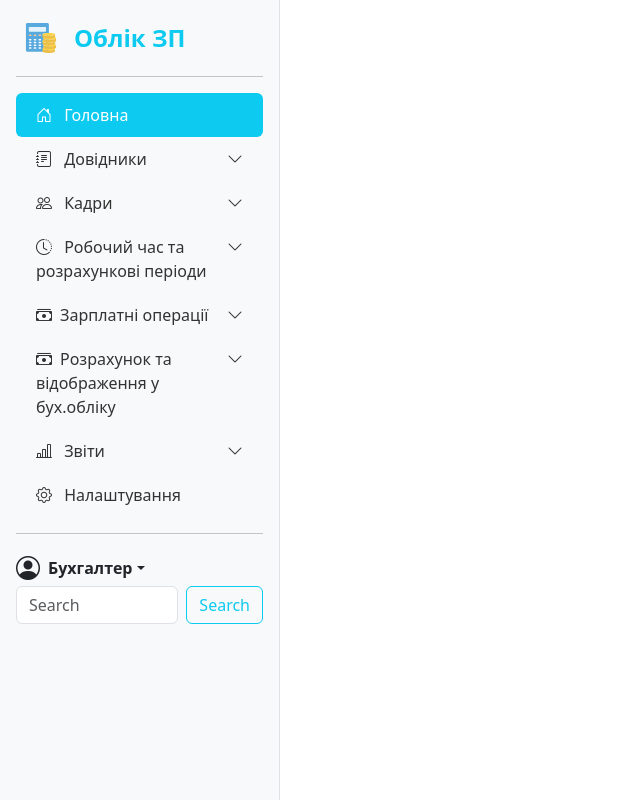
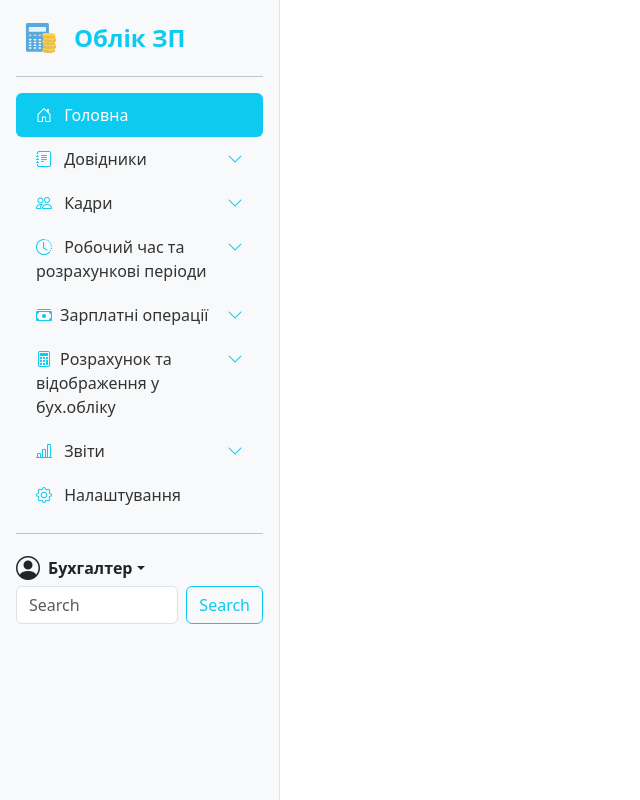
Before and after one commit to yanahlazkova/salary_accounting, a Django app: template templates/base.html in a window 1280 px wide. Shown: the whole page, without its empty margins (0-640 px from the left). Run offline with Django 5.2, Linux system fonts and the light colour scheme; the template is opened without the code that fills it, so the values that code supplies are empty; parts of the project's set-up code (start-up, migrations or seed data) failed here and were passed over.

Commit message:
розділ Налаштування

```diff
--- a/salary_accounting/settings.py
+++ b/salary_accounting/settings.py
@@ -40,6 +40,7 @@ INSTALLED_APPS = [
     'home.apps.HomeConfig',
     'persons.apps.PersonsConfig',
     'directories.apps.DirectoriesConfig',
+    'settings.apps.SettingsConfig',
 ]
 
 MIDDLEWARE = [
--- a/salary_accounting/urls.py
+++ b/salary_accounting/urls.py
@@ -20,5 +20,7 @@ from django.urls import path, include
 urlpatterns = [
     path('', include('home.urls')),
     path('personnel', include('persons.urls')),
+    # path('directories', include('directories.urls')),
+    path('settings/', include('settings.urls')),
     path('admin/', admin.site.urls),
 ]
--- a/templates/base.html
+++ b/templates/base.html
@@ -66,6 +66,7 @@
         .bi-chevron-down { transition: transform 0.3s; }
     </style>
 </head>
+
 <body>
 <div class="d-flex">
     <nav id="sidebar" class="d-flex flex-column p-3">
@@ -84,8 +85,8 @@
             </li>
             <li class="nav-item">
                 <a class="nav-link d-flex justify-content-between" data-bs-toggle="collapse" href="#menuDirectories">
-                    <span><i class="bi bi-journal-text me-2"></i> Довідники</span>
-                    <i class="bi bi-chevron-down"></i>
+                    <span><i class="bi bi-journal-text me-2 text-info"></i> Довідники</span>
+                    <i class="bi bi-chevron-down text-info"></i>
                 </a>
                 <ul class="collapse collapse-submenu" id="menuDirectories">
                     <li><a href="#" class="nav-link small">Класифікатори посад</a></li>
@@ -95,8 +96,8 @@
             </li>
             <li class="nav-item">
                 <a class="nav-link d-flex justify-content-between" data-bs-toggle="collapse" href="#menuStaff">
-                    <span><i class="bi bi-people me-2"></i> Кадри</span>
-                    <i class="bi bi-chevron-down"></i>
+                    <span><i class="bi bi-people me-2 text-info"></i> Кадри</span>
+                    <i class="bi bi-chevron-down text-info"></i>
                 </a>
                 <ul class="collapse collapse-submenu" id="menuStaff">
                     <li><a href="#" class="nav-link small">Накази</a></li>
@@ -106,9 +107,9 @@
             </li>
             <li class="nav-item">
                 <a class="nav-link d-flex justify-content-between" data-bs-toggle="collapse" href="#menuTime">
-                    <span><i class="bi bi-clock-history me-2"></i> Робочий час та розрахункові
+                    <span><i class="bi bi-clock-history me-2 text-info"></i> Робочий час та розрахункові
                     періоди</span>
-                    <i class="bi bi-chevron-down"></i>
+                    <i class="bi bi-chevron-down text-info"></i>
                 </a>
                 <ul class="collapse collapse-submenu" id="menuTime">
                     <li><a class="nav-link small" href="#">Розрахунковий період ЗП</a></li>
@@ -118,8 +119,8 @@
             </li>
             <li class="nav-item">
                 <a class="nav-link d-flex justify-content-between" data-bs-toggle="collapse" href="#menuOperations">
-                    <span><i class="bi bi-cash-stack me-2"></i>Зарплатні операції</span>
-                    <i class="bi bi-chevron-down"></i>
+                    <span><i class="bi bi-cash-stack me-2 text-info"></i>Зарплатні операції</span>
+                    <i class="bi bi-chevron-down text-info"></i>
                 </a>
                 <ul class="collapse collapse-submenu navbar-nav-scroll" id="menuOperations"
                     style="--bs-scroll-height: 60%;">
@@ -142,9 +143,9 @@
             <li class="nav-item">
                 <a class="nav-link d-flex justify-content-between" data-bs-toggle="collapse" href="#menuCalculations">
 
-                    <span><i class="bi bi-cash-stack me-2"></i>Розрахунок та відображення у
+                    <span><i class="bi bi-calculator me-2 text-info"></i>Розрахунок та відображення у
                     бух.обліку</span>
-                    <i class="bi bi-chevron-down"></i>
+                    <i class="bi bi-chevron-down text-info"></i>
                 </a>
                 <ul class="collapse collapse-submenu" id="menuCalculations">
                     <li><a href="#" class="nav-link small">Нарахування зарплати та утримань </a></li>
@@ -155,15 +156,15 @@
             </li>
             <li class="nav-item">
                 <a class="nav-link d-flex justify-content-between" data-bs-toggle="collapse" href="#menuOrders">
-                    <span><i class="bi bi-bar-chart-line me-2"></i> Звіти</span>
-                    <i class="bi bi-chevron-down"></i>
+                    <span><i class="bi bi-bar-chart-line me-2 text-info"></i> Звіти</span>
+                    <i class="bi bi-chevron-down text-info"></i>
                 </a>
                 <ul class="collapse collapse-submenu" id="menuOrders">
                     <li><a href="#" class="nav-link small">Зведена РПВ</a></li>
                     <li><a href="#" class="nav-link small">Аналітичний звіт нарахувань ПДФО, ВЗ та ЄСВ</a></li>
                 </ul>
             </li>
-            <li><a href="#" class="nav-link"><i class="bi bi-gear me-2"></i> Налаштування</a></li>
+            <li><a href="{% url 'settings' %}" class="nav-link"><i class="bi bi-gear me-2 text-info"></i> Налаштування</a></li>
             <li>
                 <hr>
                 <div class="dropdown">
```
Also changed, not shown: db.sqlite3.
